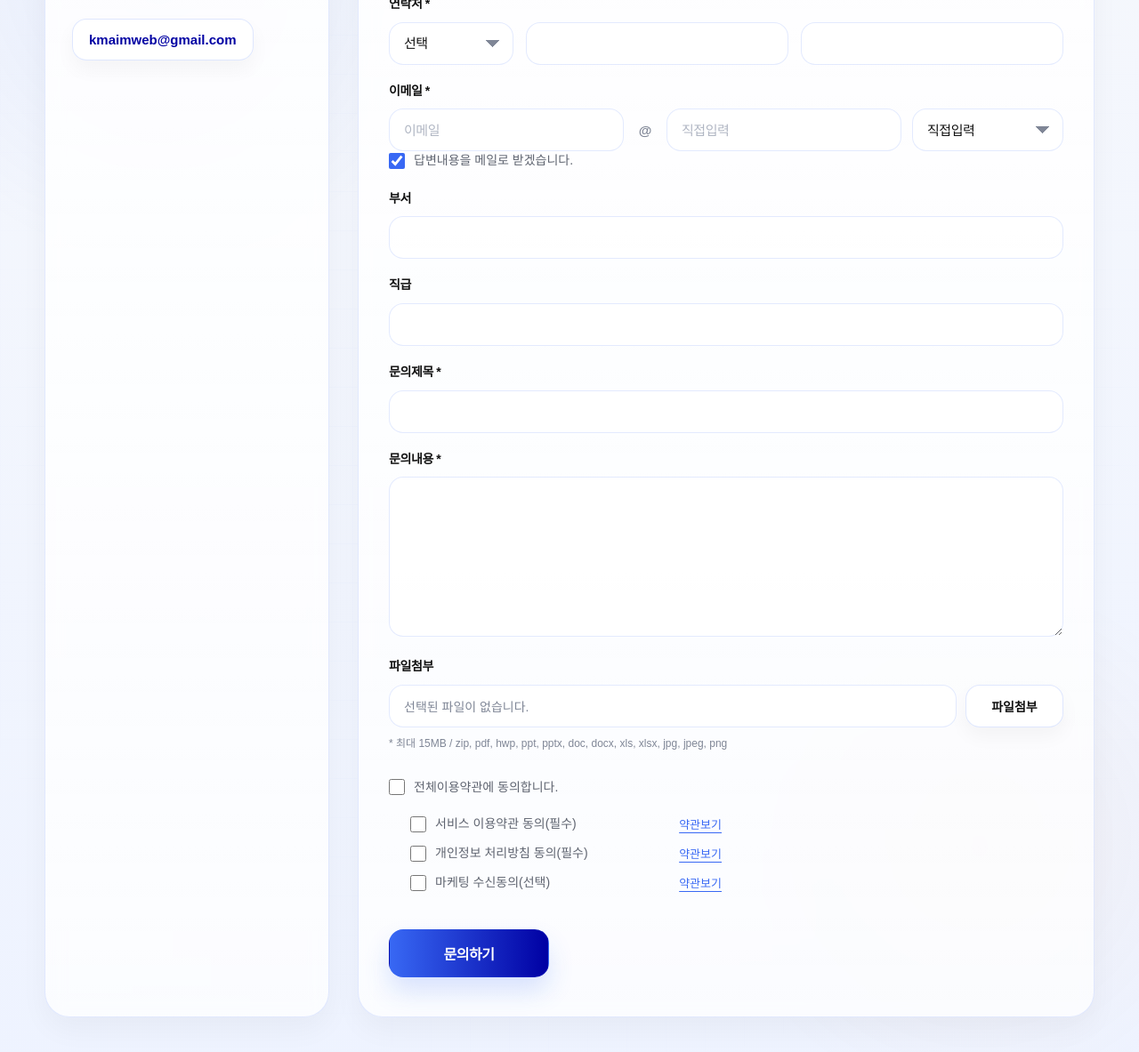
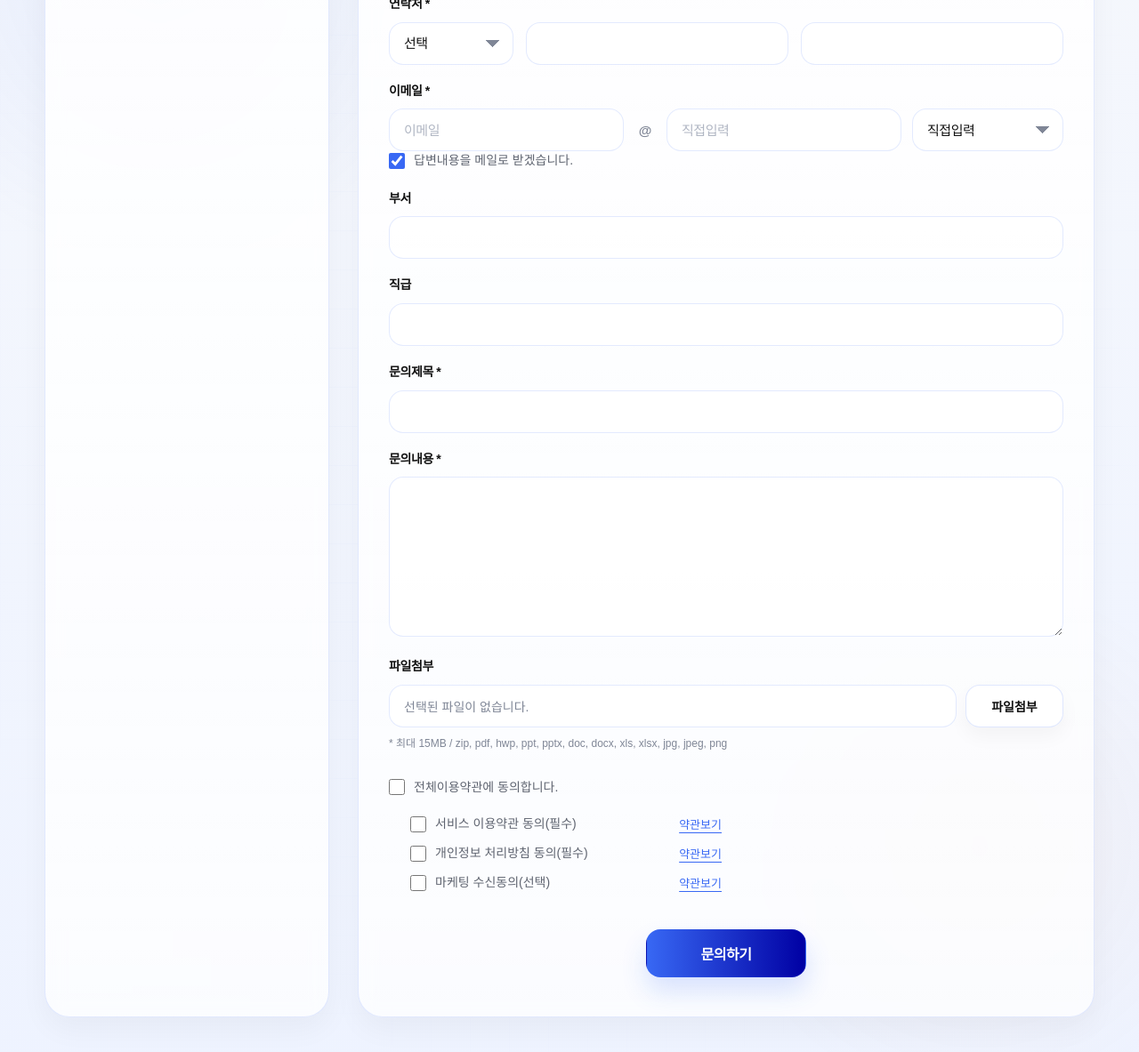
Before and after one commit to kmaimweb-a11y/mail, a website: page contact.html in a window 1280 px wide. Shown: the part 313-1496 px from the top of the page at 89% size. Drawn offline with Linux system fonts and the light colour scheme.

```diff
--- a/contact.html
+++ b/contact.html
@@ -402,7 +402,10 @@
       }
 
       #wooriConsultContactPageV1 .submit-btn {
+        display: block;
         margin-top: 42px;
+        margin-left: auto;
+        margin-right: auto;
         width: 180px;
         height: 54px;
         border: 1px solid rgba(56,104,244,0.16);
@@ -476,7 +479,6 @@
     <div class="contact-wrap">
       <div class="contact-side">
         <h1 class="contact-title">우리 조직과 구성원의 성장<br />KMA와 함께 하세요!</h1>
-        <div class="contact-mail">kmaimweb@gmail.com</div>
       </div>
 
       <form id="wooriConsultInquiryForm" class="contact-form-card" enctype="multipart/form-data">
```
